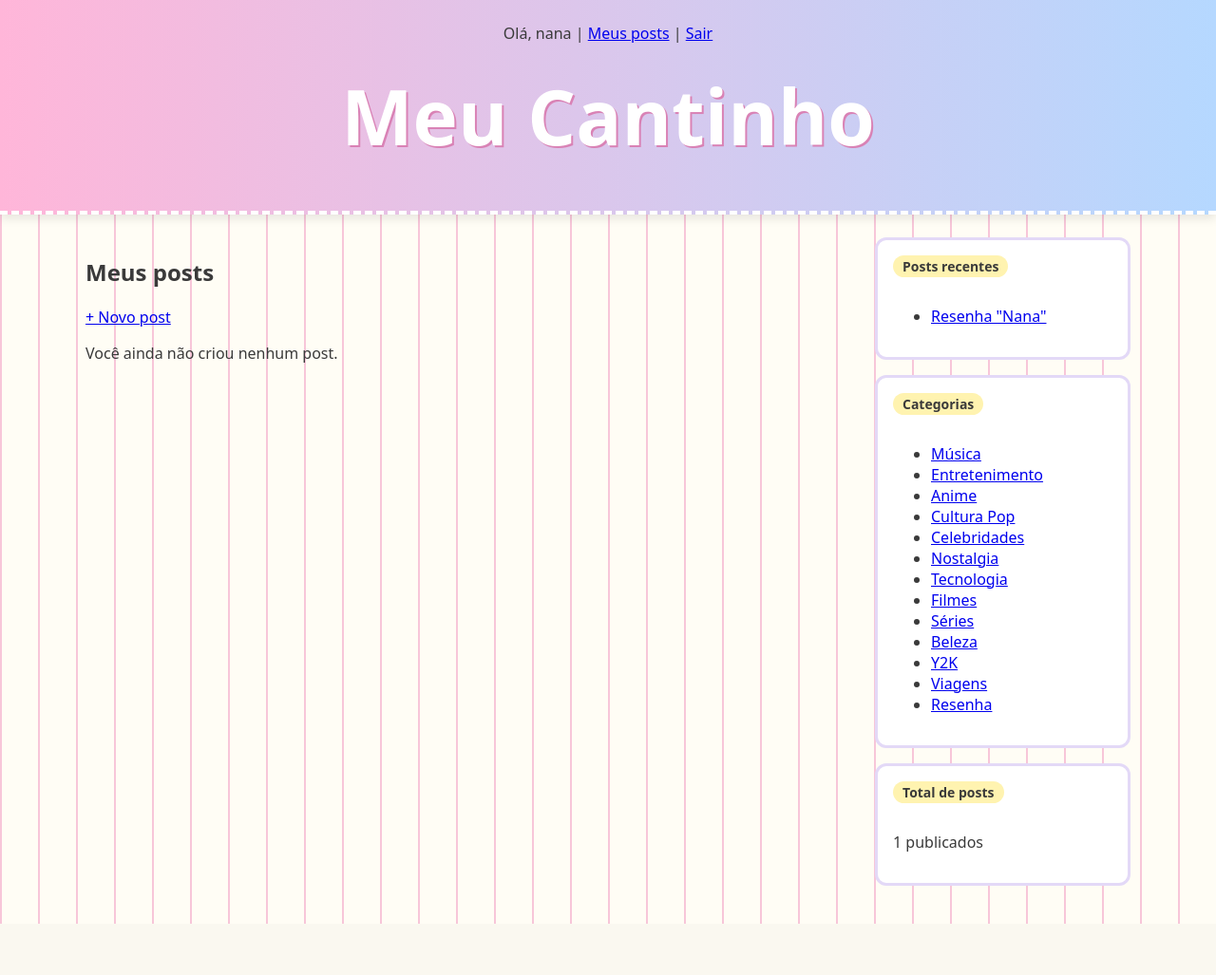
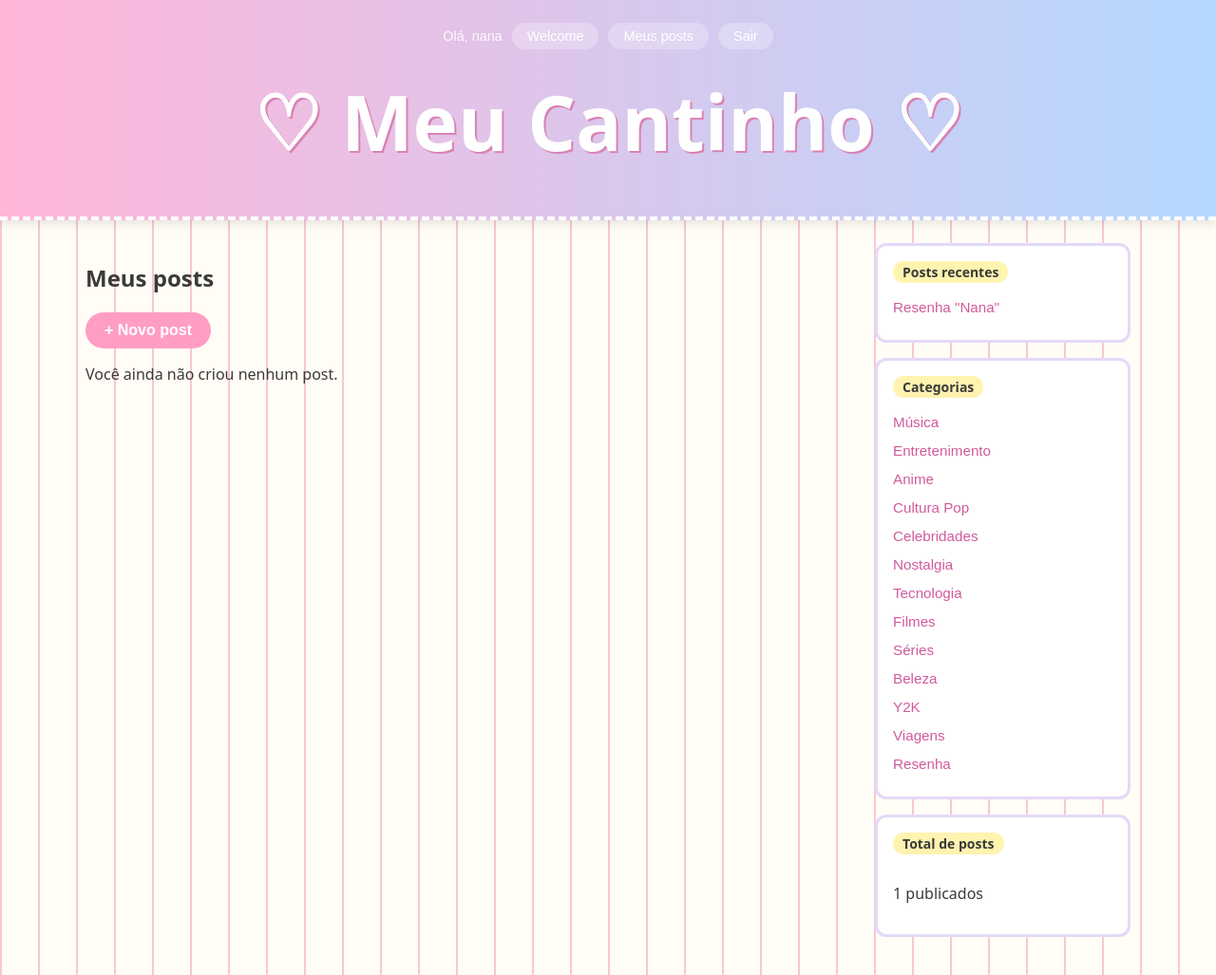
Before and after one commit to giovannarcha/agarotadoblog, a Django app: page /meus-posts/ in a window 1280 px wide. Shown: the whole page at 95% size. Before the commit the page ends 973 px from the top, so only its background shows below. Run offline with Django 5.2, Linux system fonts and the light colour scheme; a user stored in the database is signed in; data comes from the database, SQL or seed files in the repository; some web fonts are replaced.

Commit message:
atualização do layot 2

```diff
--- a/blog/static/blog/style.css
+++ b/blog/static/blog/style.css
@@ -131,3 +131,104 @@ header h1 {
     border-radius: 20px;
     font-size: 14px;
 }
+
+.grid-topicos {
+    display: grid;
+    grid-template-columns: repeat(auto-fit, minmax(220px, 1fr));
+    gap: 20px;
+    margin-top: 24px;
+}
+
+.topico {
+    background: #fffafd;
+    border: 2px solid #ffd6ec;
+    border-radius: 16px;
+    padding: 20px;
+    box-shadow: 3px 3px 0 #ffd6ec;
+}
+
+.topico h3 {
+    margin-top: 0;
+    color: #d15a9e;
+    font-family: 'Comic Neue', cursive;
+    font-size: 1.1rem;
+}
+
+header .subtitulo {
+    color: #ffffff;
+    font-family: 'Quicksand', sans-serif;
+    font-size: 1rem;
+    margin-top: -10px;
+    opacity: 0.9;
+}
+
+nav {
+    display: flex;
+    justify-content: center;
+    align-items: center;
+    gap: 10px;
+    flex-wrap: wrap;
+    margin-bottom: 12px;
+}
+
+nav a, nav .saudacao {
+    font-family: 'Quicksand', sans-serif;
+    font-size: 0.9rem;
+    color: #ffffff;
+}
+
+nav a {
+    background: rgba(255, 255, 255, 0.25);
+    padding: 6px 16px;
+    border-radius: 20px;
+    text-decoration: none;
+    transition: background 0.2s ease;
+}
+
+nav a:hover {
+    background: rgba(255, 255, 255, 0.5);
+}
+
+nav .saudacao {
+    opacity: 0.9;
+}
+
+.btn-pill {
+    display: inline-block;
+    background: #ff9dc4;
+    color: #ffffff;
+    padding: 10px 20px;
+    border-radius: 20px;
+    font-family: 'Quicksand', sans-serif;
+    font-weight: bold;
+    text-decoration: none;
+    border: none;
+    cursor: pointer;
+}
+
+.btn-pill:hover {
+    background: #ff7fb3;
+    color: #ffffff;
+}
+
+.widget ul {
+    list-style: none;
+    padding-left: 0;
+    margin: 0;
+}
+
+.widget li {
+    margin-bottom: 8px;
+}
+
+.widget a {
+    font-family: 'Quicksand', sans-serif;
+    color: #d15a9e;
+    text-decoration: none;
+    font-size: 0.95rem;
+}
+
+.widget a:hover {
+    color: #ff7fb3;
+    text-decoration: underline;
+}
--- a/blog/templates/blog/base.html
+++ b/blog/templates/blog/base.html
@@ -9,13 +9,17 @@
 <body>
     <header>
     <nav>
-        {% if user.is_authenticated %}
-            Olá, {{ user.username }} | <a href="{% url 'meus_posts' %}">Meus posts</a> | <a href="{% url 'logout' %}">Sair</a>
-        {% else %}
-            <a href="{% url 'login' %}">Entrar</a>
-        {% endif %}
+    {% if user.is_authenticated %}
+        <span class="saudacao">Olá, {{ user.username }}</span>
+        <a href="{% url 'welcome' %}">Welcome</a>
+        <a href="{% url 'meus_posts' %}">Meus posts</a>
+        <a href="{% url 'logout' %}">Sair</a>
+    {% else %}
+        <a href="{% url 'welcome' %}">Welcome</a>
+        <a href="{% url 'login' %}">Entrar</a>
+    {% endif %}
     </nav>
-        <h1><a href="{% url 'lista_posts' %}"> Meu Cantinho </a></h1>
+        <h1><a href="{% url 'lista_posts' %}">♡ Meu Cantinho ♡</a></h1>
     </header>
     <main class="layout">
         <div class="conteudo">
--- a/blog/templates/blog/meus_posts.html
+++ b/blog/templates/blog/meus_posts.html
@@ -1,13 +1,13 @@
 {% extends 'blog/base.html' %}
 {% block content %}
     <h2>Meus posts</h2>
-    <a href="{% url 'criar_post' %}">+ Novo post</a>
+    <a href="{% url 'criar_post' %}" class="btn-pill">+ Novo post</a>
 
     {% for post in posts %}
         <article>
             <h3>{{ post.titulo }}</h3>
             <p>Status: {{ post.get_status_display }}</p>
-            <a href="{% url 'editar_post' post.slug %}">Editar</a>
+            <a href="{% url 'editar_post' post.slug %}" class="btn-pill">Editar</a>
             {% if post.status != 'ARQUIVADO' %}
                 <form method="post" action="{% url 'avancar_status' post.slug %}" style="display:inline">
                     {% csrf_token %}
--- a/blog/urls.py
+++ b/blog/urls.py
@@ -9,4 +9,5 @@ urlpatterns = [
     path('meus-posts/<slug:slug>/editar/', views.editar_post, name='editar_post'),
     path('meus-posts/<slug:slug>/avancar/', views.avancar_status, name='avancar_status'),
     path('categoria/<int:categoria_id>/', views.posts_por_categoria, name='posts_por_categoria'),
+    path('welcome/', views.welcome, name='welcome'),
 ]
--- a/blog/views.py
+++ b/blog/views.py
@@ -86,3 +86,6 @@ def posts_por_categoria(request, categoria_id):
         'posts': posts,
         'categoria_filtrada': categoria,
     })
+
+def welcome(request):
+    return render(request, 'blog/welcome.html')
```
Also changed, not shown: blog/templates/blog/welcome.html (added, +30 -0 lines).
